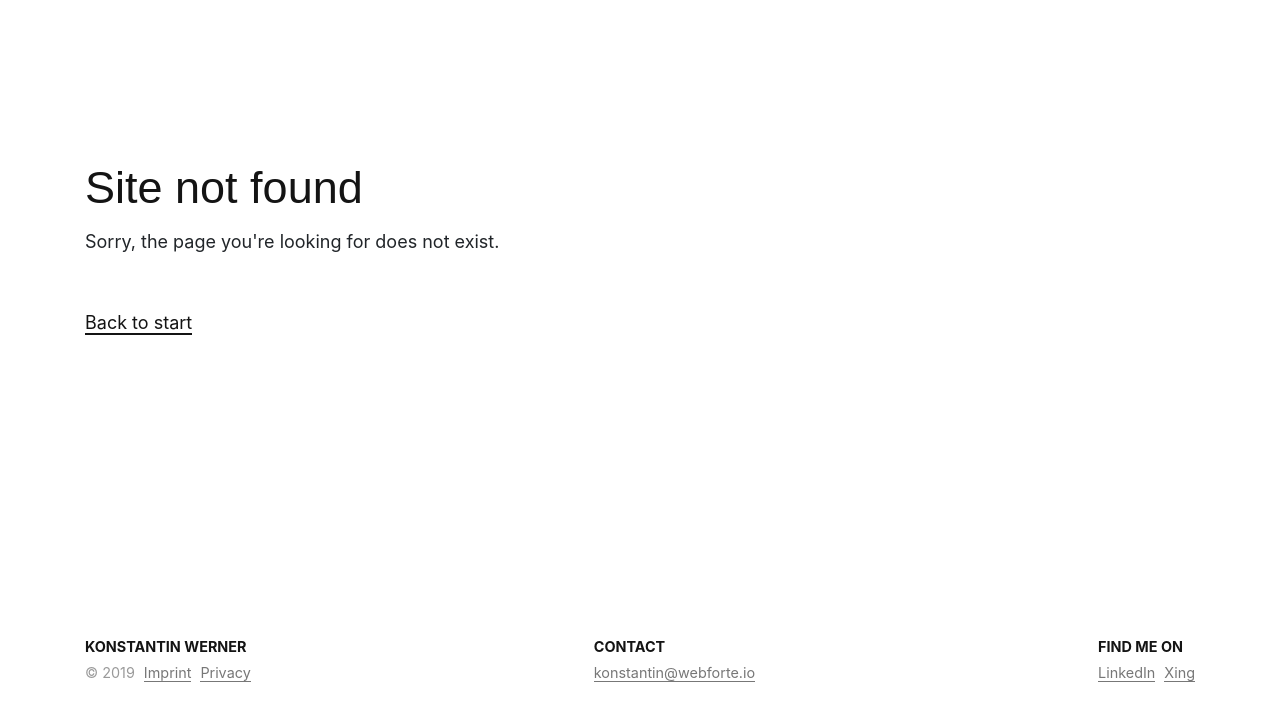
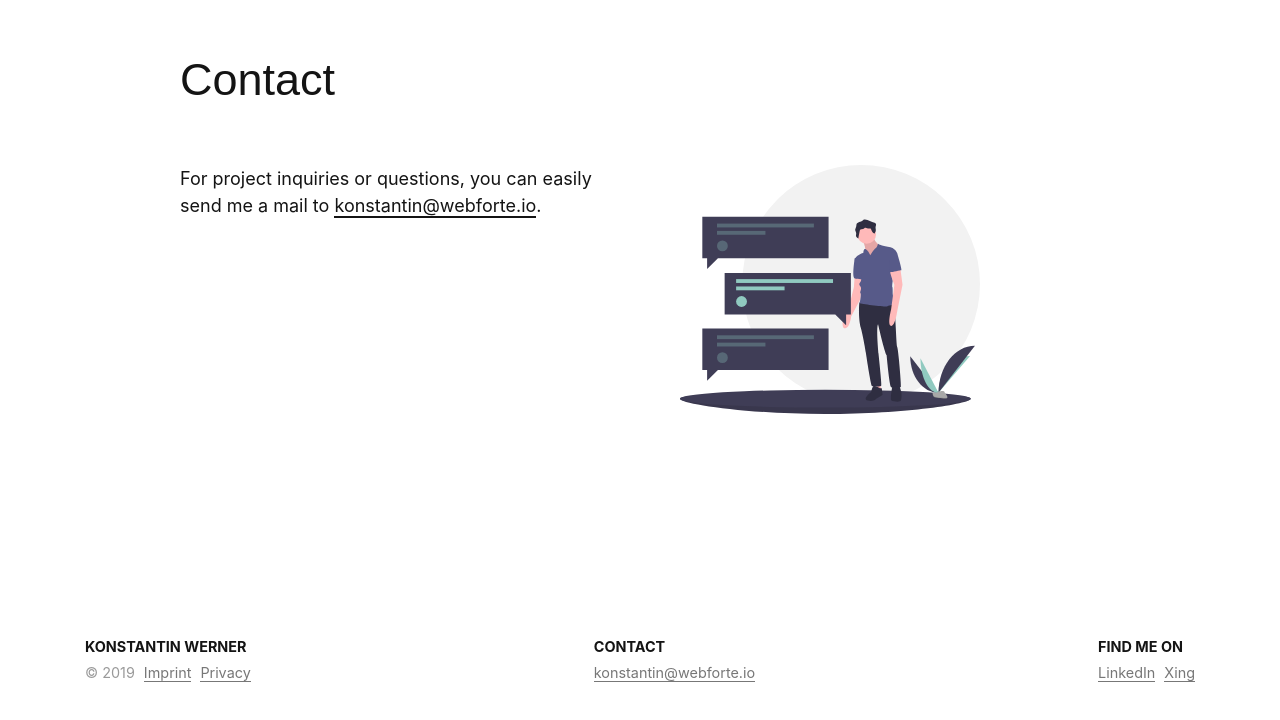
Before and after one commit to webforte/webforte, a Gatsby site: page /contact in a window 1280 px wide. Before the commit this address had no page. Shown: the part 58-778 px from the top of the page. Built offline with nearby package versions, Linux system fonts and the light colour scheme; Gatsby itself is replaced by a stand-in of ours; a web font is replaced by a local one.

Commit message:
added contact page

```diff
--- a/package.json
+++ b/package.json
@@ -24,7 +24,7 @@
     "react-dom": "^16.6.3",
     "react-helmet": "^5.2.0",
     "reactstrap": "^8.0.0",
-    "styled-components": "^4.1.3",
+    "styled-components": "^5.0.0-beta.4",
     "typeface-scope-one": "^0.0.71"
   },
   "license": "UNLICENSED",
@@ -35,7 +35,7 @@
     "test": "echo \"Write tests! -> https://gatsby.app/unit-testing\""
   },
   "devDependencies": {
-    "eslint": "^5.12.1",
+    "eslint": "^6.0.0",
     "eslint-config-airbnb": "^17.1.0",
     "eslint-config-prettier": "^5.0.0",
     "eslint-plugin-import": "^2.15.0",
--- a/src/components/Layout/Header.js
+++ b/src/components/Layout/Header.js
@@ -89,12 +89,9 @@ const Header = ({ stickyHeader }: Props) => (
           </MenuItem>
 
           <MenuItem>
-            <a
-              href="mailto:&#107;&#111;&#110;&#115;&#116;&#097;&#110;&#116;&#105;&#110;&#064;&#119;&#101;&#098;&#102;&#111;&#114;&#116;&#101;&#046;&#105;&#111;"
-              title="Go to Contact"
-            >
+            <Link to="/contact" title="Go to Contact">
               Contact
-            </a>
+            </Link>
           </MenuItem>
         </MenuList>
       </Nav>
--- a/src/components/Sections/ContactSection.js
+++ b/src/components/Sections/ContactSection.js
@@ -1,5 +1,6 @@
 // @flow
 import React from 'react'
+import { Link } from 'gatsby'
 import styled from 'styled-components'
 import { Lead } from '../UI'
 
@@ -18,10 +19,11 @@ const ContactSection = () => {
       <p className="h2">Interested in working with me?</p>
       <Lead>
         Let&lsquo;s create something together and{' '}
-        <a href="mailto:&#107;&#111;&#110;&#115;&#116;&#097;&#110;&#116;&#105;&#110;&#064;&#119;&#101;&#098;&#102;&#111;&#114;&#116;&#101;&#046;&#105;&#111;">
+        <Link to="/contact">talk</Link>.
+        {/* <a href="mailto:&#107;&#111;&#110;&#115;&#116;&#097;&#110;&#116;&#105;&#110;&#064;&#119;&#101;&#098;&#102;&#111;&#114;&#116;&#101;&#046;&#105;&#111;">
           {' '}
           talk.
-        </a>
+        </a> */}
       </Lead>
     </Centered>
     // @flow
--- /dev/null
+++ b/src/pages/contact.js
@@ -0,0 +1,68 @@
+// @flow
+import React from 'react'
+// import { graphql, useStaticQuery } from 'gatsby'
+// import Img from 'gatsby-image'
+import styled from 'styled-components'
+
+import { Container, Row, Col } from 'reactstrap'
+// import * as v from '../config/variables'
+import { Layout } from '../components/Layout'
+import SEO from '../components/seo'
+import { Headline1 } from '../components/UI'
+
+const personText = require('../images/illustrations/person-text.svg')
+
+const PersonText = styled.img`
+  width: 300px;
+  margin: 3rem auto;
+  display: block;
+  max-width: 100%;
+
+  @media (min-width: 992px) {
+    margin: 0 auto 3rem;
+  }
+`
+
+const IndexPage = () => {
+  return (
+    <Layout>
+      <SEO title="Hit me up with a message and let's talk projects." />
+
+      <Container>
+        <Row>
+          <Col lg={{ size: 5, offset: 1 }}>
+            <Headline1>Contact</Headline1>
+          </Col>
+        </Row>
+
+        <Row>
+          <Col lg={{ size: 5, offset: 1 }}>
+            For project inquiries or questions, you can easily send me a mail to{' '}
+            <a href="mailto:&#107;&#111;&#110;&#115;&#116;&#097;&#110;&#116;&#105;&#110;&#064;&#119;&#101;&#098;&#102;&#111;&#114;&#116;&#101;&#046;&#105;&#111;">
+              &#107;&#111;&#110;&#115;&#116;&#097;&#110;&#116;&#105;&#110;&#064;&#119;&#101;&#098;&#102;&#111;&#114;&#116;&#101;&#046;&#105;&#111;
+            </a>
+            .
+            {/*
+            <script src="https://static.airtable.com/js/embed/embed_snippet_v1.js" />
+            <iframe
+            className="airtable-embed airtable-dynamic-height"
+            src="https://airtable.com/embed/shrCgOD0wr8uqhsRq?backgroundColor=teal"
+            frameBorder="0"
+            onmousewheel=""
+            width="100%"
+            height="853"
+            style={{ background: 'transparent', border: '1px solid #ccc' }}
+            title="Contact form"
+          /> */}
+          </Col>
+
+          <Col lg={{ size: 4 }}>
+            <PersonText src={personText} alt="Let's chat" />
+          </Col>
+        </Row>
+      </Container>
+    </Layout>
+  )
+}
+
+export default IndexPage
```
Also changed, not shown: src/images/illustrations/person-text.svg (added), 1 other file.
